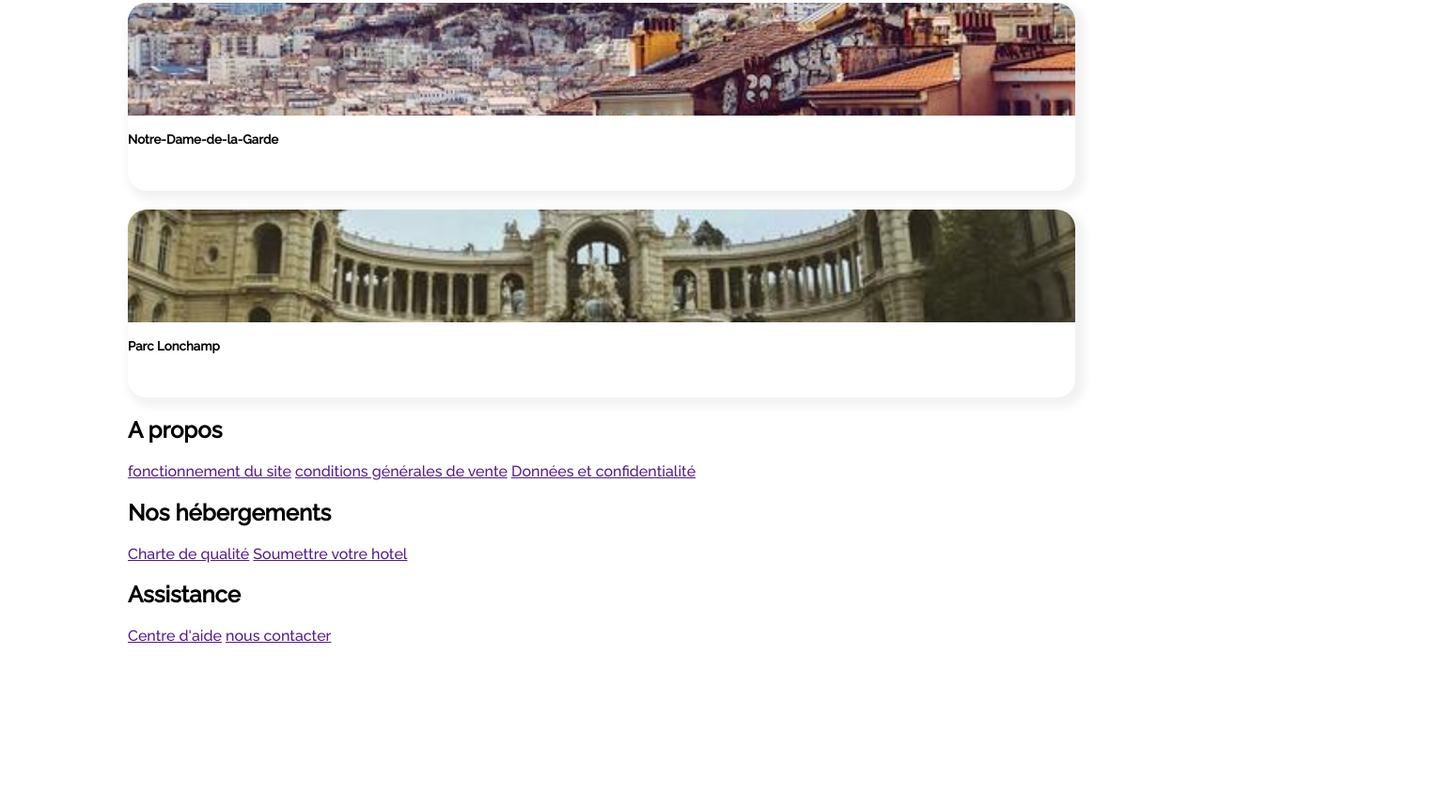
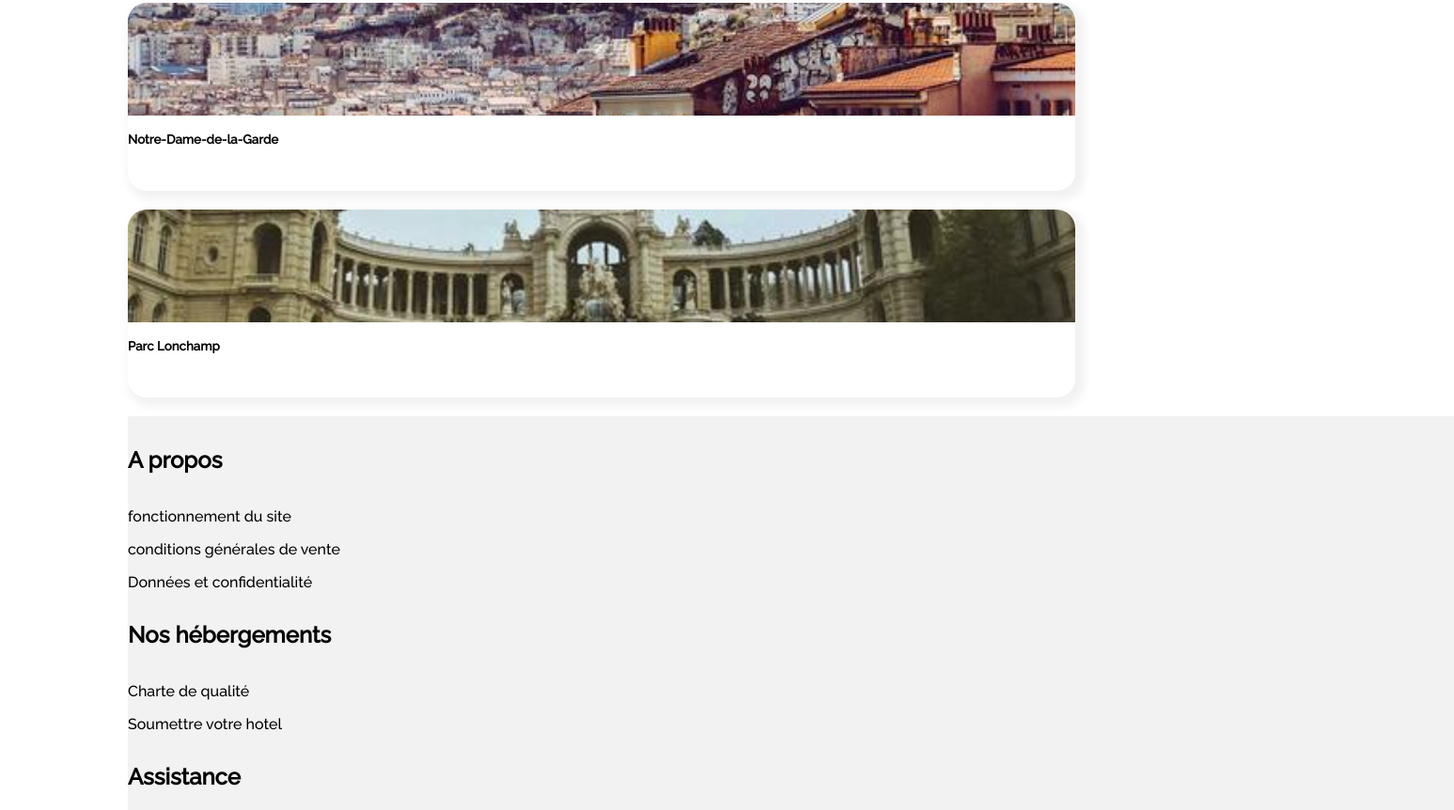
Before and after one commit to kevin63120/KevinDOBLER_2_07122020, a plain HTML site: page index.html in a window 1280 px wide. Shown: the part 3984-4846 px from the top of the page at 94% size, 1547 px wide, since content can reach past the window. Before the commit the page ends 4806 px from the top, so only its background shows below. Drawn offline with Linux system fonts and the light colour scheme.

Commit message:
footer v1

```diff
--- a/index.html
+++ b/index.html
@@ -79,7 +79,7 @@
 
             </section>
             <footer>
-                <section>
+                <section class="footerSection">
                     <h2>A propos</h2>
 
                     <a href="">fonctionnement du site</a>
@@ -87,18 +87,18 @@
                     <a href="">Données et confidentialité</a>
 
                 </section>
-                <section>
+                <section class="footerSection">
                     <h2>Nos hébergements</h2>
 
-                        <a href="">Charte de qualité</a>
-                        <a href="">Soumettre votre hotel</a>
+                    <a href="">Charte de qualité</a>
+                    <a href="">Soumettre votre hotel</a>
 
                 </section>
-                <section>
+                <section class="footerSection">
                     <h2>Assistance</h2>
 
-                        <a href="">Centre d'aide</a>
-                        <a href="">nous contacter</a>
+                    <a href="">Centre d'aide</a>
+                    <a href="">nous contacter</a>
 
                 </section>
             </footer>
--- a/styles.css
+++ b/styles.css
@@ -107,6 +107,9 @@ div h3 {
     border-radius: 100%;
     border-style: ridge;
 }
+#mostPopular{
+    background-color:#f2f2f2 ;
+}
 
 article h3 {
     font-size: smaller;
@@ -152,6 +155,22 @@ article.carte {
 }
 footer {
     text-align: left;
+    background-color:#f2f2f2;
+    width: 140%;
+}
+.footerSection{
+    display: flex;
+    flex-direction: column;
+    align-items:flex-start ;
+}
+.footerSection h2 {
+    margin-top: 2rem;
+}
+
+.footerSection a{
+    text-decoration: none;
+    color: black;
+    margin-top: 1rem;
 }
 
 /* fin de mediaquery max size 500*/
```
